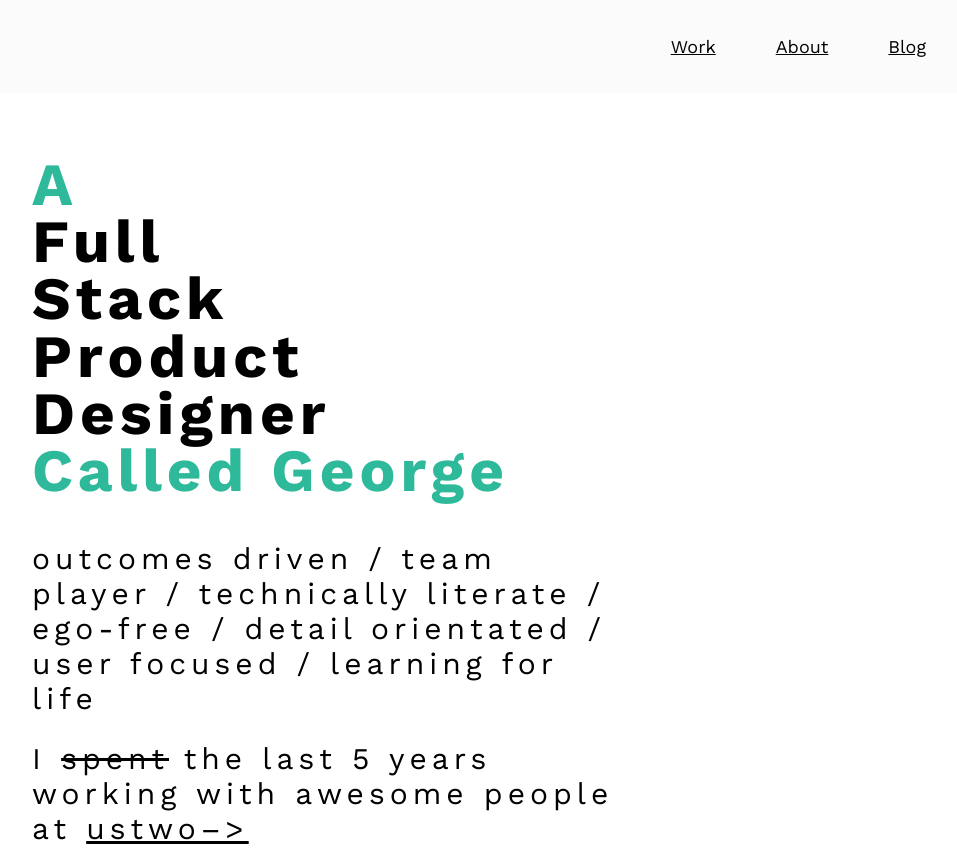
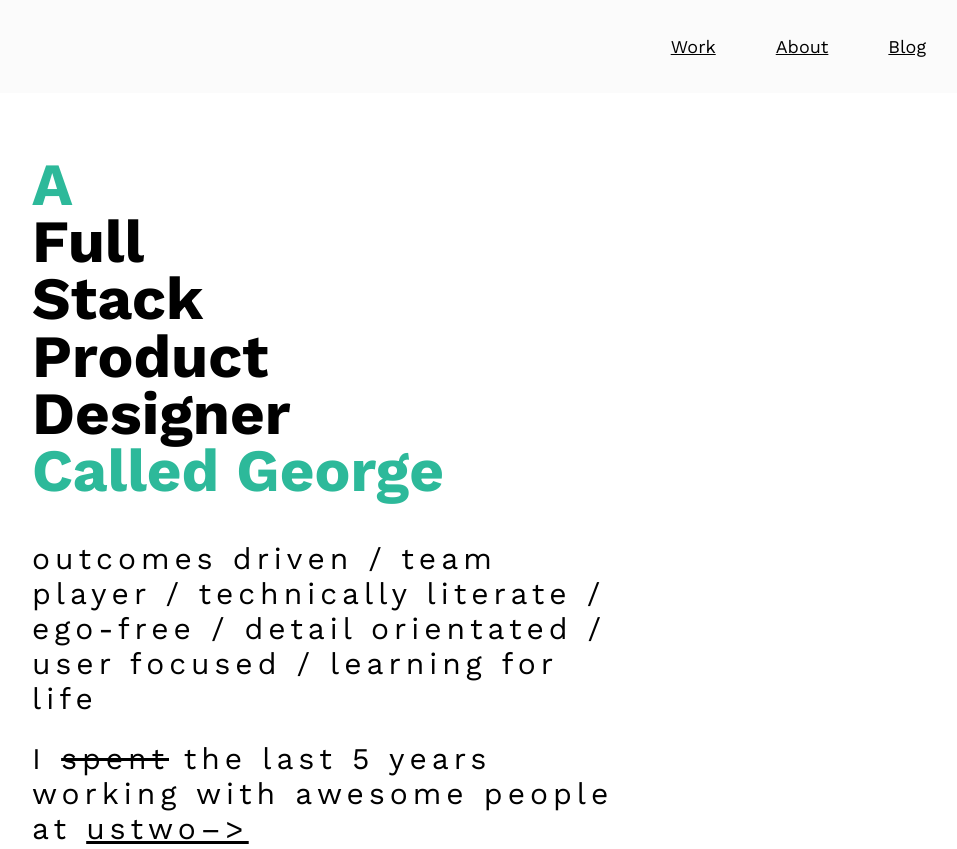
Before and after one commit to georgebev24/bev24.github.io, a plain HTML site: page index.html in a window 1280 px wide. Shown: the top 849 px of the page, without its empty margins (312-1269 px from the left). Drawn offline with nearby package versions, Linux system fonts and the light colour scheme.

Commit message:
Letter spacing on title
TIghtened letter spacing on opening statment h1

```diff
--- a/styles.css
+++ b/styles.css
@@ -74,7 +74,7 @@ h1 {
   line-height: 1em;
   /* text-transform: uppercase; */
   text-transform: capitalize;
-  letter-spacing: 5px;
+  /* letter-spacing: 5px; */
 }
 
 
```
